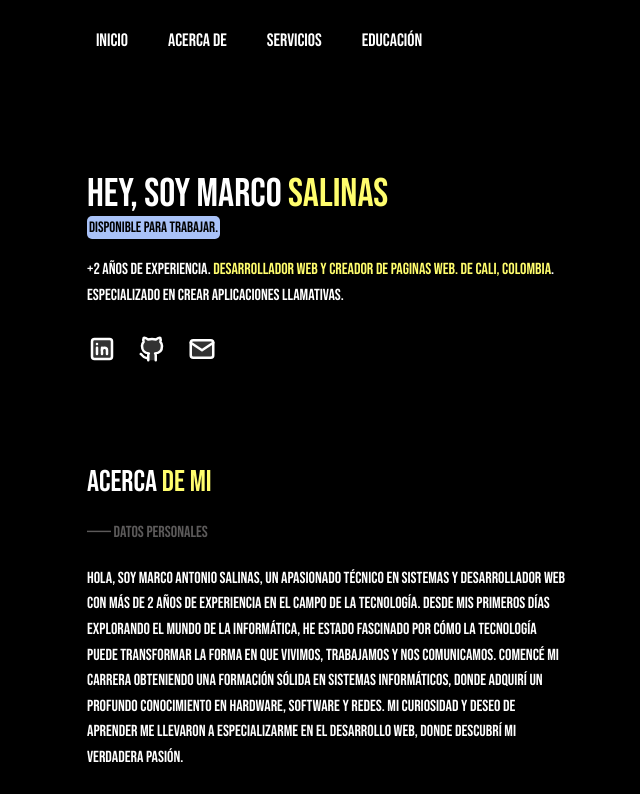
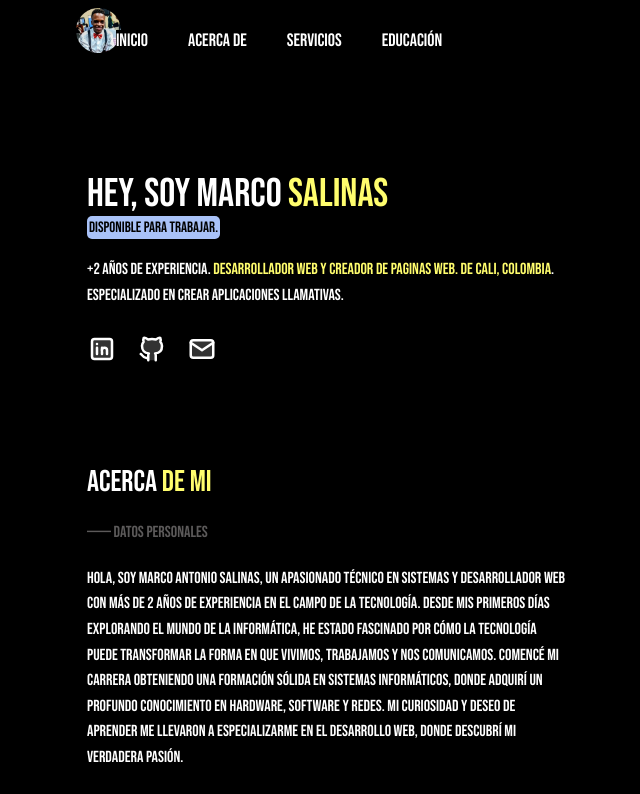
Before and after one commit to marcosali/port-web, a React (Create React App) app: page / in a window 1280 px wide. Shown: the top 794 px of the page, without its empty margins (381-1021 px from the left). Built offline with nearby package versions, Linux system fonts and the light colour scheme.

Commit message:
Update Navbar.jsx

```diff
--- a/src/Components/Navbar.jsx
+++ b/src/Components/Navbar.jsx
@@ -3,6 +3,8 @@ import { FontAwesomeIcon } from '@fortawesome/react-fontawesome';
 import { faBars } from '@fortawesome/free-solid-svg-icons';
 import './Navbar.css';
 import { Link, Events, scrollSpy } from 'react-scroll';
+import Foto from '../assets/marco.png'
+
 
 function Navbar() {
     const [showMenu, setShowMenu] = useState(false);
@@ -34,6 +36,9 @@ function Navbar() {
 
     return (
         <nav className="navbar">
+            <div className="logo">
+                <a href="/"><img src={Foto} alt="Logo" /></a>
+            </div>
             <button
                 className={`menu-btn ${showMenu ? 'active' : ''}`}
                 onClick={toggleMenu}
@@ -41,6 +46,7 @@ function Navbar() {
             >
                 <FontAwesomeIcon icon={faBars} />
             </button>
+
             <ul className={`nav-menu ${showMenu ? 'show' : ''}`}>
                 <li>
                     <Link
```
